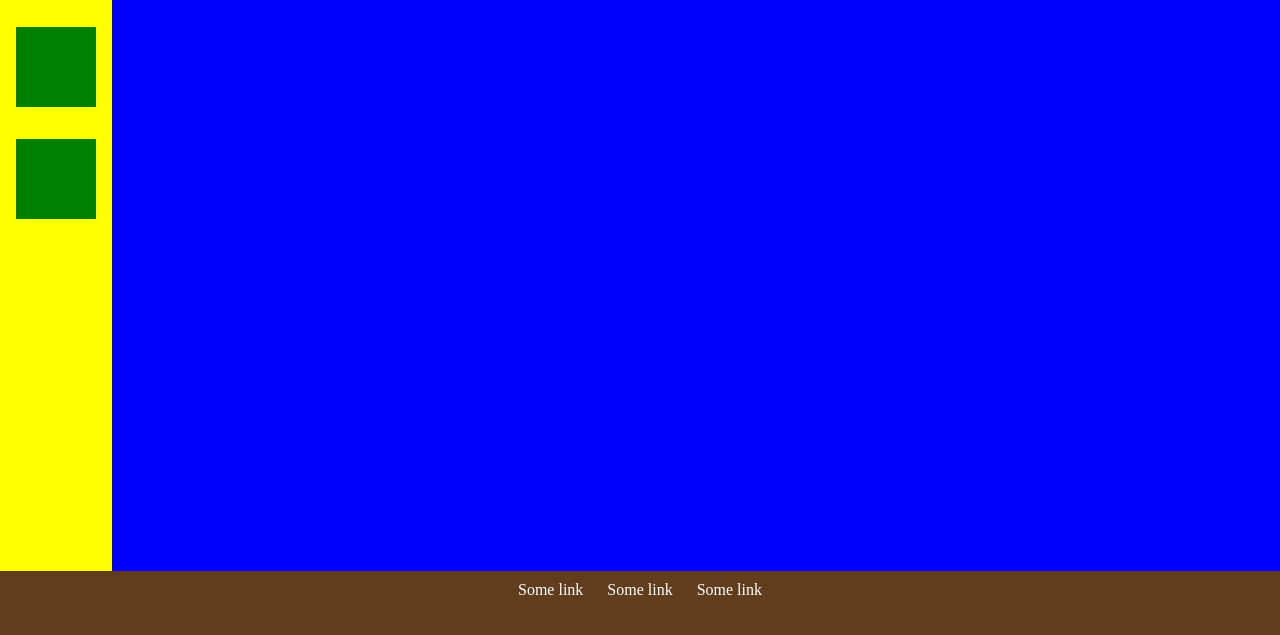
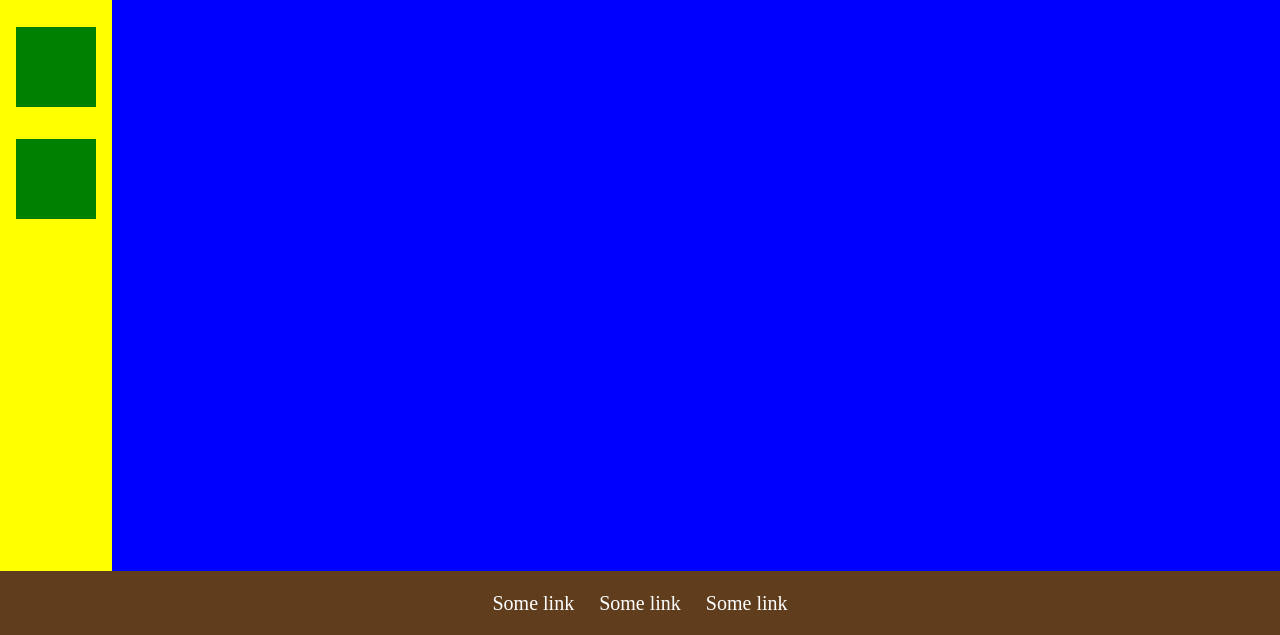
Before and after one commit to gennipher/exercicios-html-css, a plain HTML site: page box-project/src/09/index.html in a window 1280 px wide. Shown: the part 165-800 px from the top of the page. Drawn offline with Linux system fonts and the light colour scheme.

Commit message:
footer centralizado

```diff
--- a/box-project/src/09/index.html
+++ b/box-project/src/09/index.html
@@ -71,11 +71,15 @@
         height: 8%;
         text-align: center;
         background: rgba(83, 46, 11, 0.925);
+        font-size: 1.25rem;
+        display: flex;
+        align-items: center;
+        justify-content: center;
       }
 
       nav {
         padding: 10px;
-        text-align: center;
+
       }
 
       a {
```
